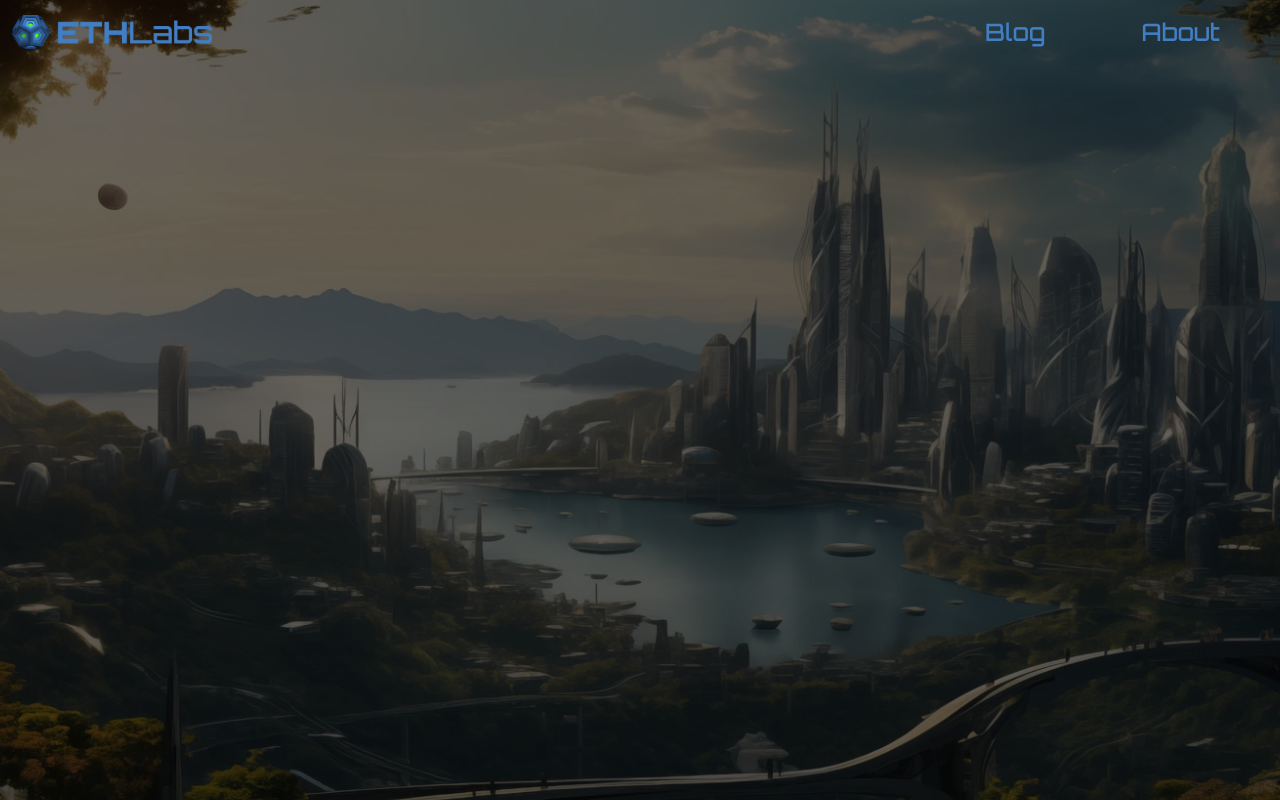
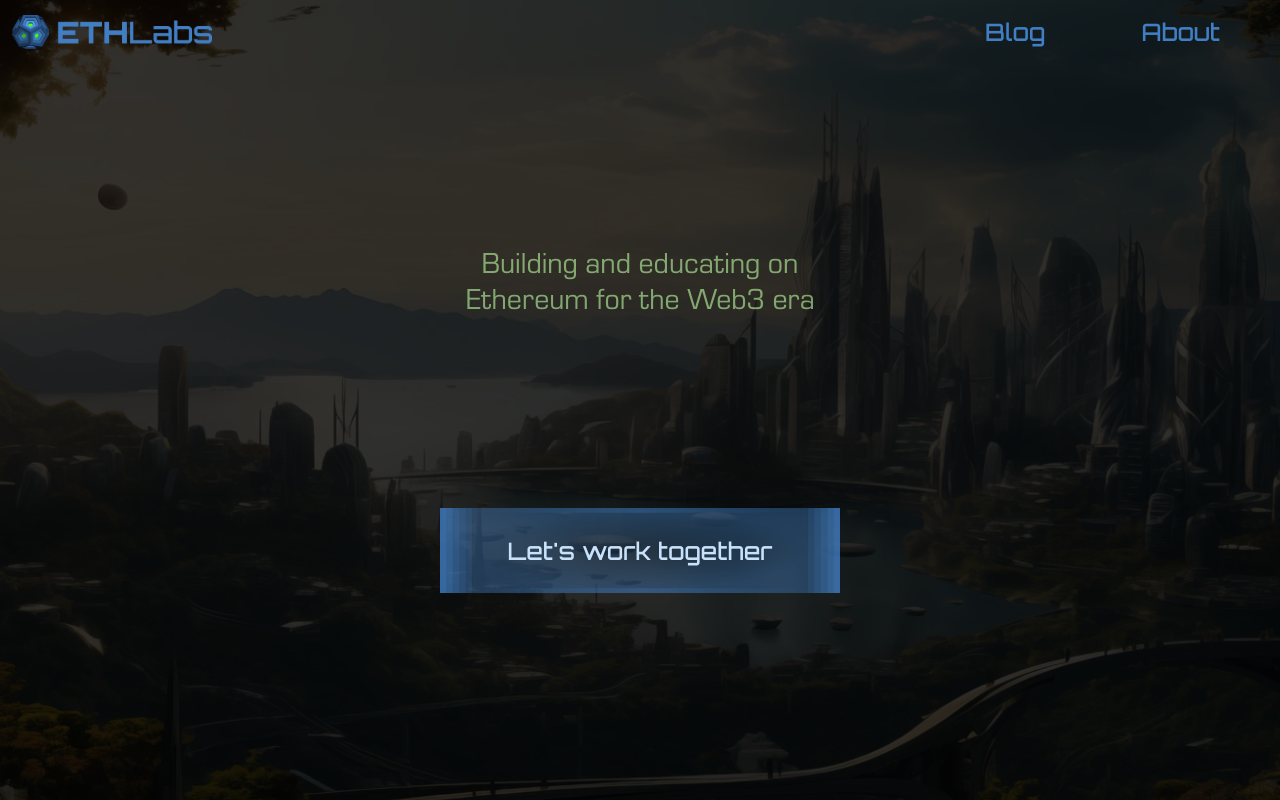
Before and after one commit to tbwebb22/ethlabs-app, a Next.js app: page / in a window 1280 px wide. Shown: the top 800 px of the page. Built offline with nearby package versions, Linux system fonts and the light colour scheme.

Commit message:
Add CTA button on homepage

```diff
--- a/src/app/page.tsx
+++ b/src/app/page.tsx
@@ -1,17 +1,29 @@
 import Image from 'next/image'
+import Link from 'next/link'
 
 export default function Home() {
-
   return (
-    <div className="absolute top-0 h-[1000px] w-full overflow-hidden z-0">
+    <div className="flex place-content-center">
+      <div className="absolute top-[250px] text-center text-3xl text-[#bdfea3] opacity-60">
+      Building and educating on
+      <br />
+      Ethereum for the Web3 era
+      </div>
+      <div className="group absolute top-[500px] flex justify-center items-center p-2">
+        <Link href="https://google.com">
         <Image
-            src="/ETHLabsCity.png"
-            alt="Hero Image"
-            layout="fill"
-            objectFit="cover"
+            src="/CTAButton.png"
+            className="opacity-80 group-hover:opacity-100"
+            alt="Let's work together"
+            width={400}
+            height={200}
             priority
         />
-        <div className="absolute top-0 left-0 right-0 bottom-0 bg-black bg-opacity-60" />
+        <div className="absolute inset-0 flex justify-center items-center">
+          <span className="text-[#c9e2fa] group-hover:text-[#bdfea3] group-hover:opacity-70 font-orbitron text-2xl font-medium">Let&apos;s work together</span>
+        </div>
+        </Link>
+      </div>
     </div>
   )
 }
```
Also changed, not shown: src/app/layout.tsx (+0 -9 lines), public/CTAButton.png (added).
